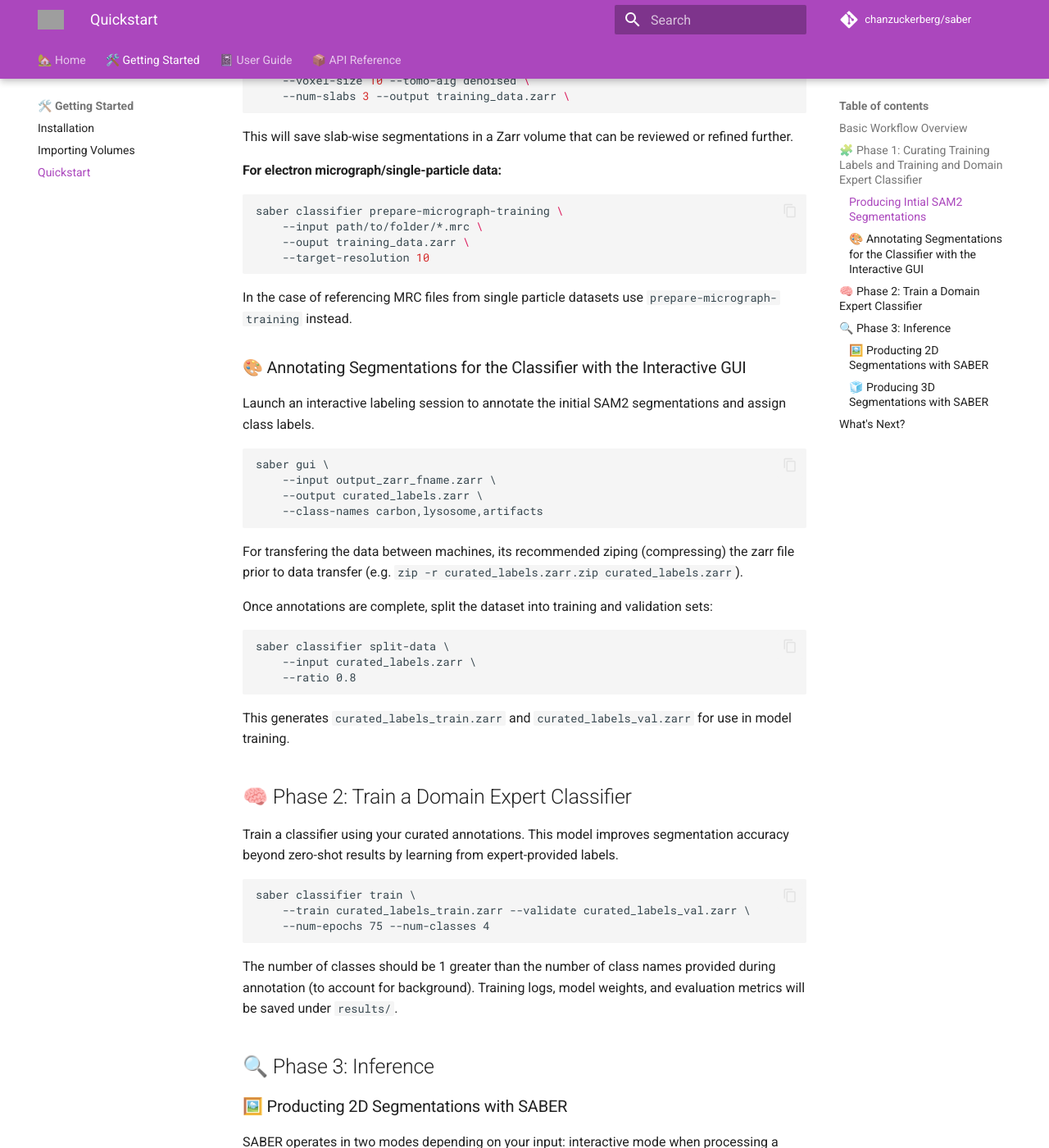
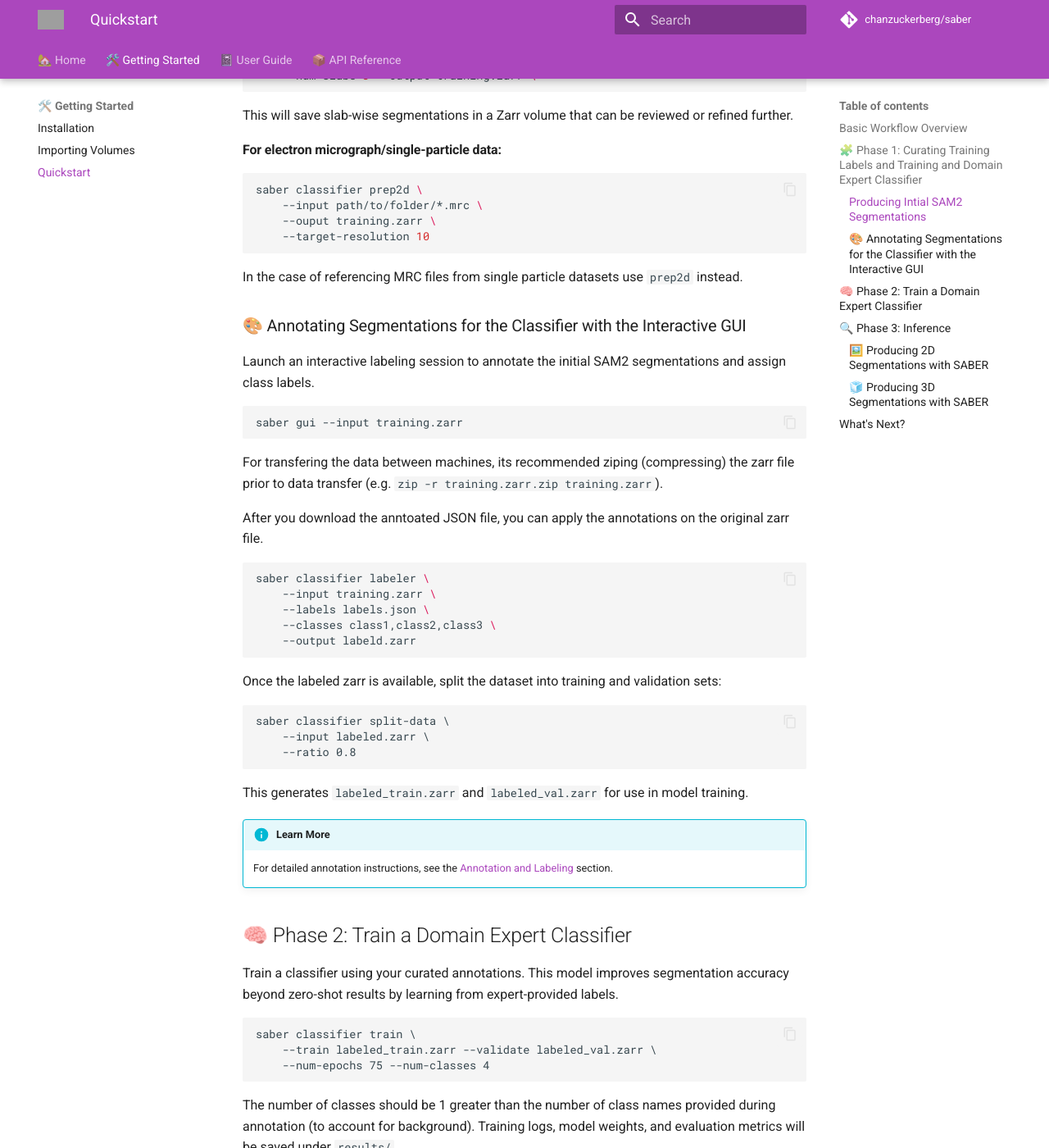
Before and after one commit to chanzuckerberg/saber, an MkDocs documentation site: the page built from docs/getting-started/quickstart.md, in a window 1280 px wide and 1400 px high, scrolled down 837 px. Shown: the whole window at 82% size. Built offline with MkDocs 1.6.1 and Material for MkDocs 9.7.7, drawn with Linux system fonts in a browser that asks for light colours; comment, search, counter and statistics services are not loaded; some of the changed text lies outside the part shown; grey boxes are pictures that could not be loaded.

Commit message:
update the docs

````diff
--- a/docs/getting-started/quickstart.md
+++ b/docs/getting-started/quickstart.md
@@ -15,54 +15,64 @@ For reference, you can skip steps 1 and 2 to visualize the raw SAM2 segmentation
 ## 🧩 Phase 1: Curating Training Labels and Training and Domain Expert Classifier
 
 ### Producing Intial SAM2 Segmentations
-Use `prepare-tomogram-training` to generate 2D segmentations from a tomogram using SAM2-style slab-based inference. These masks act as a rough initialization for downstream curation and model training.
+Use `prep3` to generate 2D segmentations from a tomogram using SAM2-style slab-based inference. These masks act as a rough initialization for downstream curation and model training.
 
 #### For tomogram data:
 ```bash
-saber classifier prepare-tomogram-training \
+saber classifier prep3d \
     --config config.json \
     --voxel-size 10 --tomo-alg denoised \
-    --num-slabs 3 --output training_data.zarr \
+    --num-slabs 3 --output training.zarr \
 ```
 This will save slab-wise segmentations in a Zarr volume that can be reviewed or refined further.
 
 #### For electron micrograph/single-particle data:
 ```bash
-saber classifier prepare-micrograph-training \
+saber classifier prep2d \
     --input path/to/folder/*.mrc \
-    --ouput training_data.zarr \
+    --ouput training.zarr \
     --target-resolution 10
 ```
 
-In the case of referencing MRC files from single particle datasets use `prepare-micrograph-training` instead.
+In the case of referencing MRC files from single particle datasets use `prep2d` instead.
 
 ### 🎨 Annotating Segmentations for the Classifier with the Interactive GUI
 
 Launch an interactive labeling session to annotate the initial SAM2 segmentations and assign class labels.
 ```
-saber gui \
-    --input output_zarr_fname.zarr \
-    --output curated_labels.zarr \
-    --class-names carbon,lysosome,artifacts
+saber gui --input training.zarr
 ```
 
-For transfering the data between machines, its recommended ziping (compressing) the zarr file prior to data transfer (e.g. `zip -r curated_labels.zarr.zip curated_labels.zarr`).
+For transfering the data between machines, its recommended ziping (compressing) the zarr file prior to data transfer (e.g. `zip -r training.zarr.zip training.zarr`).
 
-Once annotations are complete, split the dataset into training and validation sets:
+After you download the anntoated JSON file, you can apply the annotations on the original zarr file.
+
+```bash
+saber classifier labeler \
+    --input training.zarr \
+    --labels labels.json \
+    --classes class1,class2,class3 \
+    --output labeld.zarr
+```
+
+Once the labeled zarr is available, split the dataset into training and validation sets:
 
 ```
 saber classifier split-data \
-    --input curated_labels.zarr \
+    --input labeled.zarr \
     --ratio 0.8
 ```
-This generates `curated_labels_train.zarr` and `curated_labels_val.zarr` for use in model training.
+This generates `labeled_train.zarr` and `labeled_val.zarr` for use in model training.
+
+!!! info "Learn More"
+    For detailed annotation instructions, see the [Annotation and Labeling](../tutorials/preprocessing.md#-annotation-with-the-saber-gui) section.
 
 ## 🧠 Phase 2: Train a Domain Expert Classifier
 
 Train a classifier using your curated annotations. This model improves segmentation accuracy beyond zero-shot results by learning from expert-provided labels.
 ```
 saber classifier train \
-    --train curated_labels_train.zarr --validate curated_labels_val.zarr \
+    --train labeled_train.zarr --validate labeled_val.zarr \
     --num-epochs 75 --num-classes 4
 ```
 The number of classes should be 1 greater than the number of class names provided during annotation (to account for background).
@@ -70,7 +80,7 @@ Training logs, model weights, and evaluation metrics will be saved under `result
 
 ## 🔍 Phase 3: Inference
 
-### 🖼️ Producting 2D Segmentations with SABER
+### 🖼️ Producing 2D Segmentations with SABER
 
 SABER operates in two modes depending on your input: interactive mode when processing a single image, and batch processing mode when you provide a file path pattern (like `--input 'path/to/*.mrc'`) to process entire datasets automatically.
 
````
Also changed, not shown: docs/getting-started/import-tomos.md (+7 -8 lines), docs/tutorials/preprocessing.md (+33 -16 lines), 1 other file.
